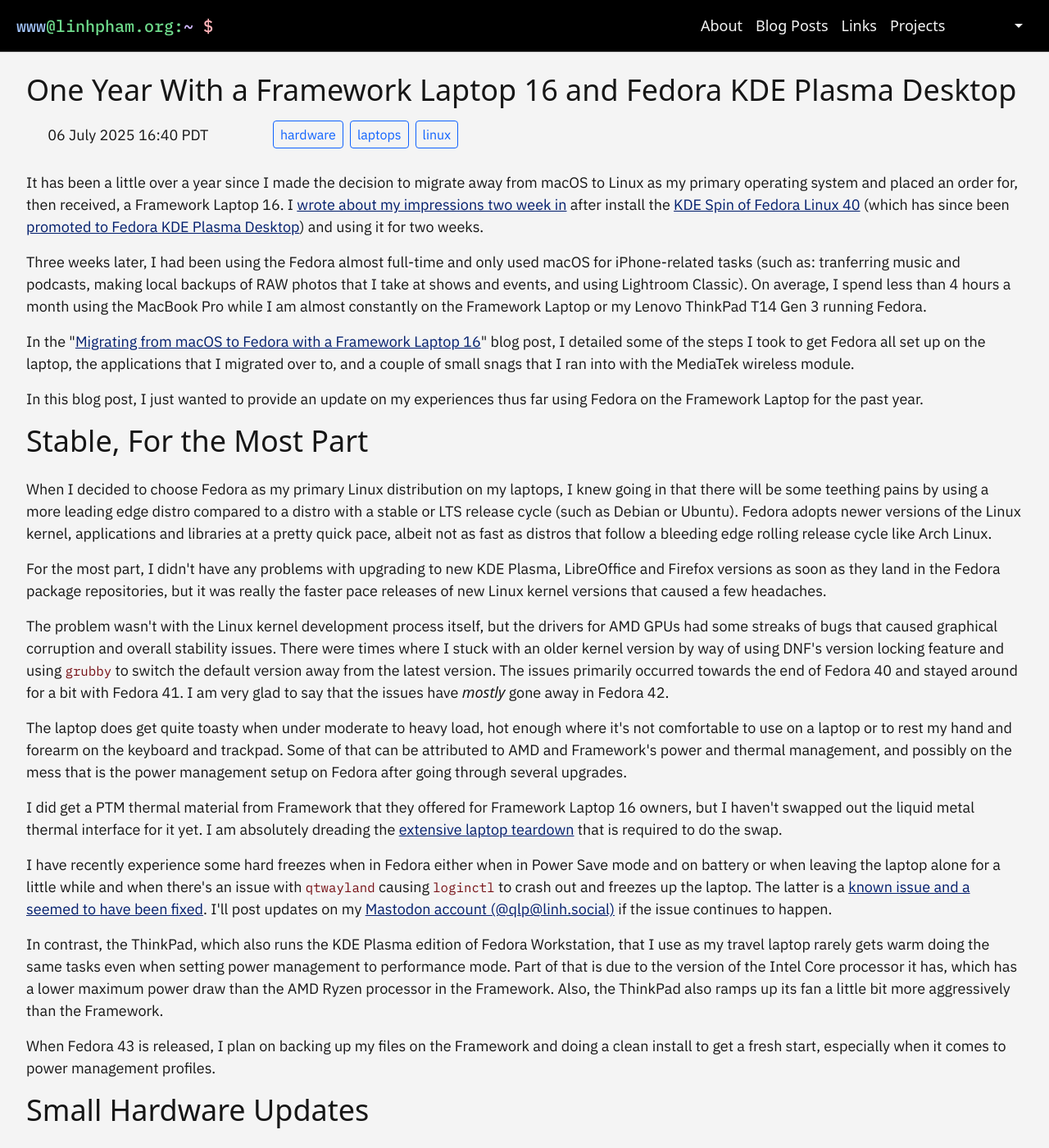
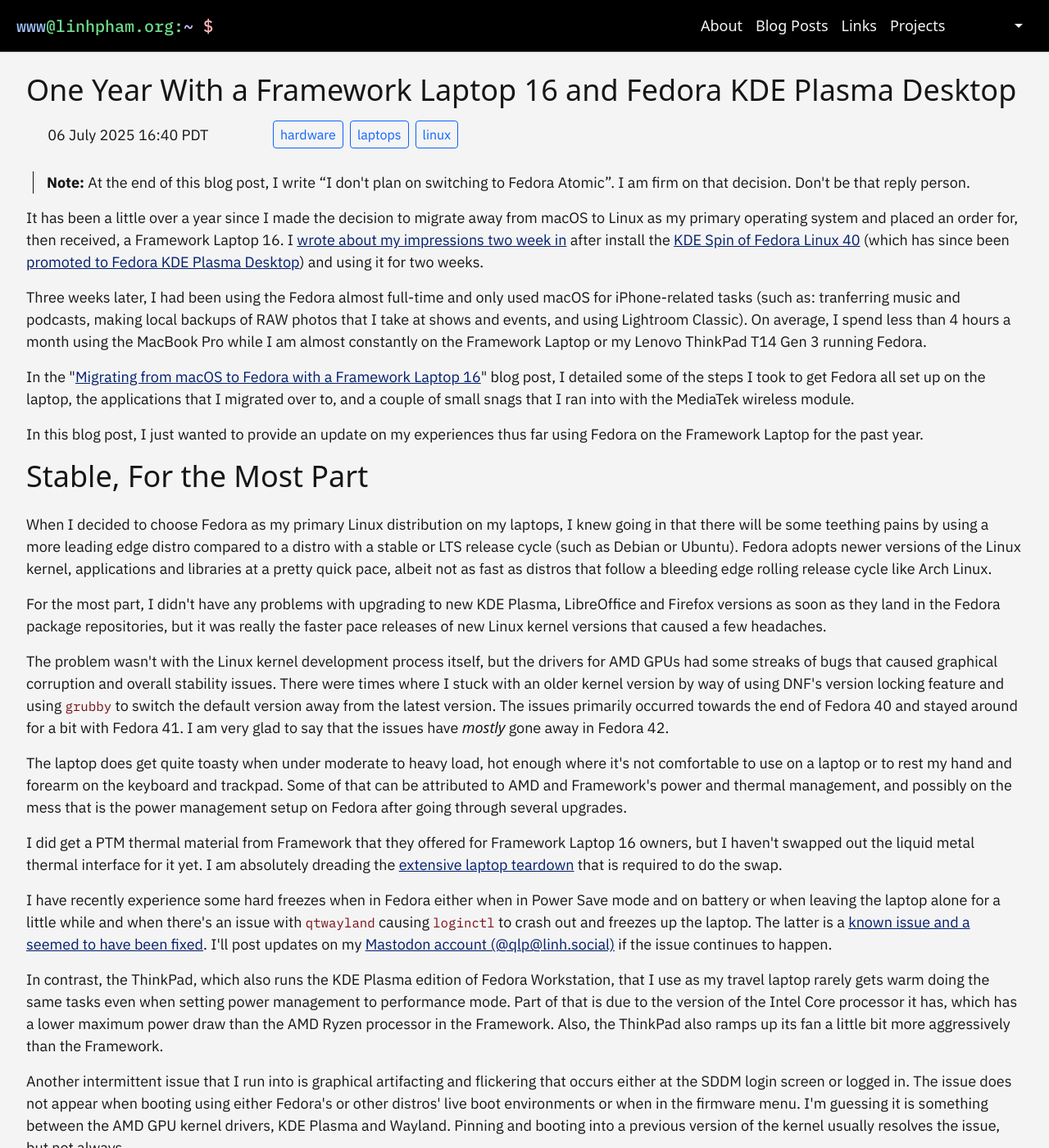
Before and after one commit to questionlp/linhpham.org_jekyll, a Jekyll site: the page built from _posts/2025-07-06-one-year-with-framework-laptop-16-fedora-kde-desktop.md, in a window 1280 px wide and 1400 px high. Shown: the whole window at 82% size. Built offline with Jekyll 4.4.1, drawn with Linux system fonts in a browser that asks for light colours; some web fonts are replaced; some of the changed text lies outside the part shown.

Commit message:
Adding blockquote styles and updating latest blog post

```diff
--- a/_posts/2025-07-06-one-year-with-framework-laptop-16-fedora-kde-desktop.md
+++ b/_posts/2025-07-06-one-year-with-framework-laptop-16-fedora-kde-desktop.md
@@ -4,6 +4,8 @@
 date:   2025-07-06 16:40:00 -0700
 tags:   linux hardware laptops
 ---
+
+> **Note:** At the end of this blog post, I write <q>I don't plan on switching to Fedora Atomic</q>. I am firm on that decision. Don't be that reply person.
 
 It has been a little over a year since I made the decision to migrate away from macOS to Linux as my primary operating system and placed an order for, then received, a Framework Laptop 16. I [wrote about my impressions two week in]({{ site.url }}{% post_url 2024-07-04-two-weeks-with-framework-laptop-16 %}) after install the [KDE Spin of Fedora Linux 40](https://fedoraproject.org/kde/) (which has since been [promoted to Fedora KDE Plasma Desktop](https://fedoramagazine.org/announcing-fedora-linux-42/)) and using it for two weeks.
 
@@ -28,6 +30,8 @@
 I have recently experience some hard freezes when in Fedora either when in Power Save mode and on battery or when leaving the laptop alone for a little while and when there's an issue with `qtwayland` causing `loginctl` to crash out and freezes up the laptop. The latter is a [known issue and a seemed to have been fixed](https://bugzilla.redhat.com/show_bug.cgi?id=2375328). I'll post updates on my [Mastodon account (@qlp@linh.social)](https://linh.social/@qlp) if the issue continues to happen.
 
 In contrast, the ThinkPad, which also runs the KDE Plasma edition of Fedora Workstation, that I use as my travel laptop rarely gets warm doing the same tasks even when setting power management to performance mode. Part of that is due to the version of the Intel Core processor it has, which has a lower maximum power draw than the AMD Ryzen processor in the Framework. Also, the ThinkPad also ramps up its fan a little bit more aggressively than the Framework.
+
+Another intermittent issue that I run into is graphical artifacting and flickering that occurs either at the SDDM login screen or logged in. The issue does not appear when booting using either Fedora's or other distros' live boot environments or when in the firmware menu. I'm guessing it is something between the AMD GPU kernel drivers, KDE Plasma and Wayland. Pinning and booting into a previous version of the kernel usually resolves the issue, but not always.
 
 When Fedora 43 is released, I plan on backing up my files on the Framework and doing a clean install to get a fresh start, especially when it comes to power management profiles.
 
--- a/_scss/_custom.scss
+++ b/_scss/_custom.scss
@@ -136,6 +136,12 @@
 
   h3#tagline {
     font-size: 1.625rem;
+  }
+
+  blockquote {
+    border-left: 1px solid;
+    margin-left: 0.5rem;
+    padding-left: 1rem;
   }
 
   .pronouns {
```
Also changed, not shown: assets/css/style.css, assets/css/style.min.css.
